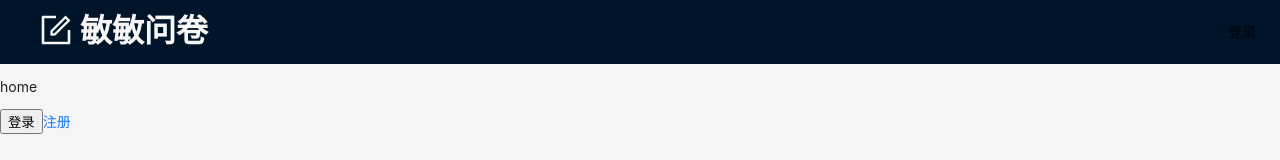
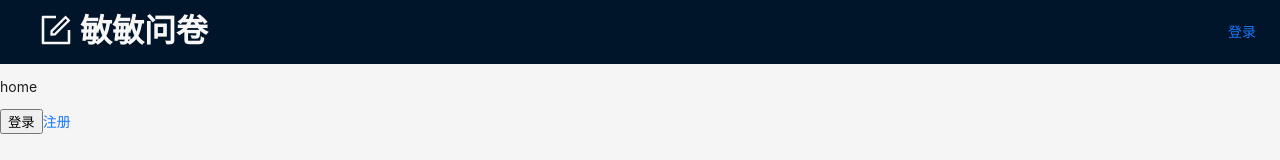
Before and after one commit to ZhangMin1998/react-ts-wenjuan, a React (Create React App) app: page / in a window 1280 px wide. Shown: the top 160 px of the page. Built offline with nearby package versions, Linux system fonts and the light colour scheme.

Commit message:
开发UserInfo组件

```diff
--- /dev/null
+++ b/src/components/UserInfo/UserInfo.tsx
@@ -0,0 +1,11 @@
+import React, { FC } from 'react'
+import styles from './UserInfo.module.scss'
+import { Link } from 'react-router-dom'
+
+const UserInfo:FC = () => {
+  return (
+    <Link to='/login'>登录</Link>
+  )
+}
+
+export default UserInfo
--- a/src/layouts/MainLayout.tsx
+++ b/src/layouts/MainLayout.tsx
@@ -3,6 +3,7 @@ import styles from './MainLayout.module.scss'
 import { Outlet } from 'react-router-dom'
 import { Layout } from 'antd'
 import Logo from '../components/Logo/Logo'
+import UserInfo from '../components/UserInfo/UserInfo'
 
 const { Header, Footer, Content } = Layout
 
@@ -13,7 +14,9 @@ const MainLayout:FC = () => {
         <div className={styles.left}>
           <Logo />
         </div>
-        <div className={styles.right}>登录</div>
+        <div className={styles.right}>
+          <UserInfo />
+        </div>
       </Header>
       <Content className={styles.main}>
         <Outlet />
```
Also changed, not shown: src/components/UserInfo/UserInfo.module.scss (added).
